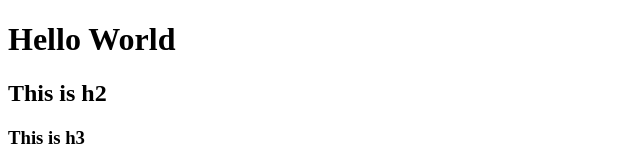
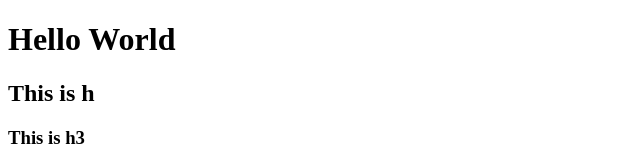
Before and after one commit to gdickey273/my-first-website, a plain HTML site: page index.html in a window 1280 px wide. Shown: the top 165 px of the page, 0-640 px from the left. Drawn offline with Linux system fonts and the light colour scheme.

Commit message:
changed html

```diff
--- a/index.html
+++ b/index.html
@@ -6,7 +6,7 @@
 
     <body>
         <h1>Hello World</h1>
-        <h2>This is h2</h2>
+        <h2>This is h</h2>
         <h3>This is h3</h3>
 
         <img alt= "Spongebob" src= "https://i.pinimg.com/originals/69/68/65/696865b0736fe48a7f9628d74fb0b46f.png">
```
